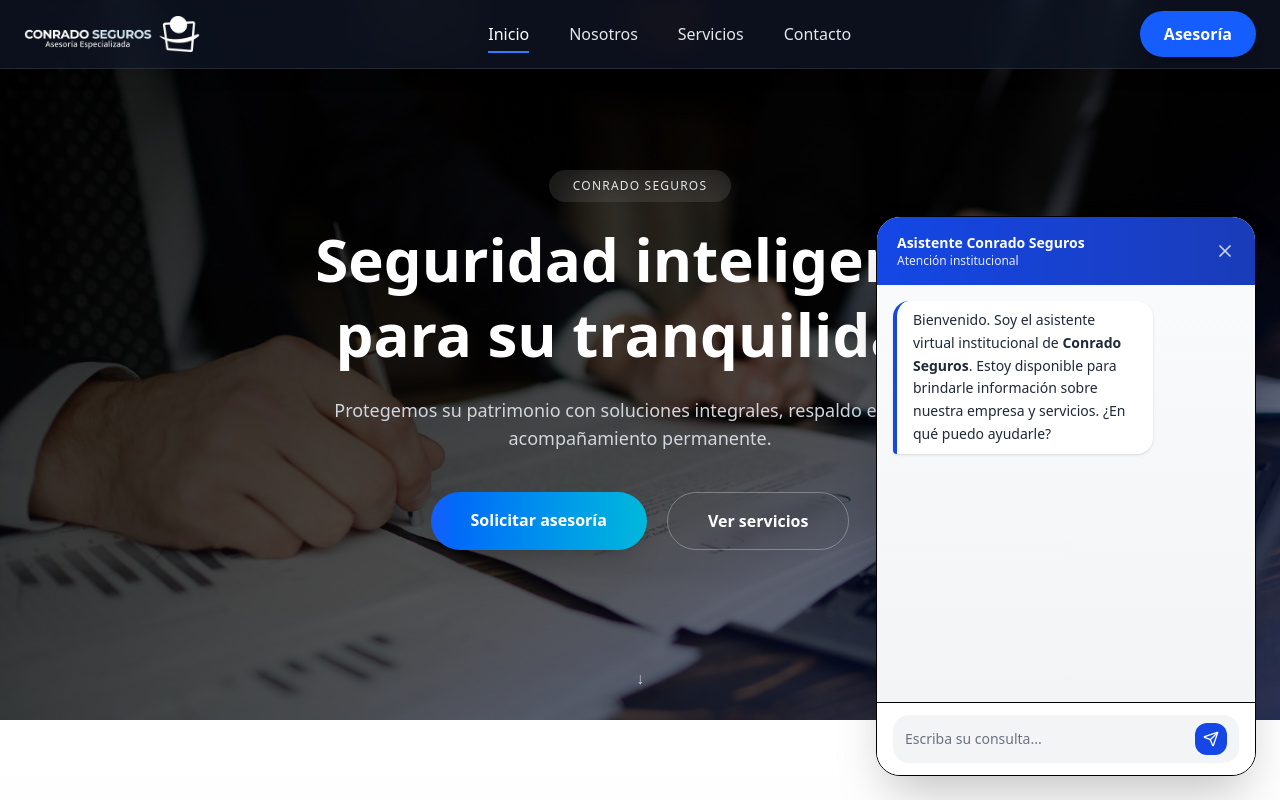
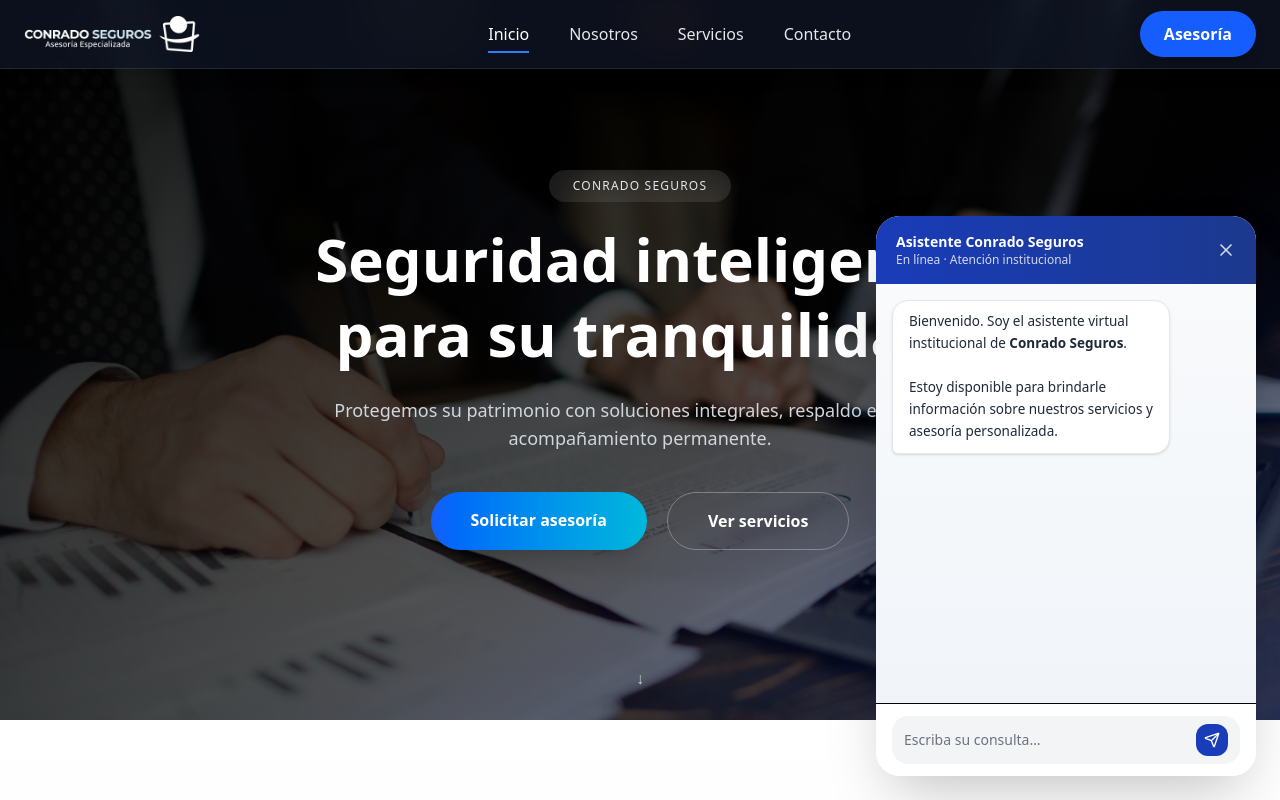
Before and after one commit to hdzambrano05/landing_page, a React (Vite) app in the folder frontend/: page / in a window 1280 px wide. Both pictures are taken after a click on the button 1228 px from the left and 748 px from the top of the page. Shown: the top 800 px of the page. Built offline with nearby package versions, Linux system fonts and the light colour scheme.

Commit message:
v.0.0.1.0

```diff
--- a/frontend/index.html
+++ b/frontend/index.html
@@ -2,7 +2,7 @@
 <html lang="en">
   <head>
     <meta charset="UTF-8" />
-    <link rel="icon" type="image/svg+xml" href="/img/icon.png" />
+    <link rel="icon" type="image/svg+xml" href="/img/icono.png" />
     <meta name="description" content="Conrado Seguros" />
     <meta name="author" content="Harold Zambrano" />
     <meta name="viewport" content="width=device-width, initial-scale=1.0" />
--- a/frontend/src/components/ChatBot.jsx
+++ b/frontend/src/components/ChatBot.jsx
@@ -2,7 +2,7 @@
 import { MessageCircle, X, Send } from "lucide-react"
 
 /* =======================
-   FORMATO DE TEXTO (NEGRILLA)
+   FORMATO TEXTO
 ======================= */
 const formatMessage = (text) => {
     return text
@@ -16,7 +16,7 @@
         {
             role: "assistant",
             content:
-                "Bienvenido. Soy el asistente virtual institucional de **Conrado Seguros**. Estoy disponible para brindarle información sobre nuestra empresa y servicios. ¿En qué puedo ayudarle?",
+                "Bienvenido. Soy el asistente virtual institucional de **Conrado Seguros**.\n\nEstoy disponible para brindarle información sobre nuestros servicios y asesoría personalizada.",
         },
     ])
     const [input, setInput] = useState("")
@@ -24,9 +24,6 @@
 
     const messagesEndRef = useRef(null)
 
-    /* =======================
-       AUTO SCROLL
-    ======================= */
     useEffect(() => {
         messagesEndRef.current?.scrollIntoView({ behavior: "smooth" })
     }, [messages, loading])
@@ -57,7 +54,7 @@
                 {
                     role: "assistant",
                     content:
-                        "Ha ocurrido un error al procesar su solicitud. Por favor intente nuevamente.",
+                        "Ocurrió un inconveniente al procesar su solicitud. Por favor, intente nuevamente.",
                 },
             ])
         } finally {
@@ -67,40 +64,39 @@
 
     return (
         <>
-            {/* =======================
-                BOTÓN FLOTANTE
-            ======================= */}
+            {/* BOTÓN FLOTANTE */}
             {!open && (
                 <button
                     onClick={() => setOpen(true)}
                     className="fixed bottom-6 right-6 z-50
-                    w-14 h-14 rounded-full bg-blue-700 text-white
-                    flex items-center justify-center shadow-xl
+                    w-14 h-14 rounded-full
+                    bg-gradient-to-br from-blue-700 to-blue-900
+                    text-white shadow-2xl
+                    flex items-center justify-center
                     hover:scale-105 transition"
                 >
                     <MessageCircle className="w-7 h-7" />
                 </button>
             )}
 
-            {/* =======================
-                CHAT
-            ======================= */}
+            {/* CHAT */}
             {open && (
                 <div
                     className="fixed bottom-6 right-6 z-50
                     w-[380px] h-[560px]
-                    bg-white rounded-3xl shadow-2xl border
-                    flex flex-col overflow-hidden"
+                    rounded-3xl overflow-hidden
+                    shadow-[0_25px_60px_-15px_rgba(0,0,0,0.25)]
+                    bg-white flex flex-col"
                 >
                     {/* HEADER */}
-                    <div className="bg-gradient-to-r from-blue-700 to-blue-800
-                        text-white px-5 py-4 flex justify-between items-center">
+                    <div className="bg-gradient-to-r from-blue-800 to-blue-900
+                        px-5 py-4 text-white flex justify-between items-center">
                         <div>
                             <p className="font-semibold text-sm">
                                 Asistente Conrado Seguros
                             </p>
-                            <p className="text-xs opacity-90">
-                                Atención institucional
+                            <p className="text-xs opacity-80">
+                                En línea · Atención institucional
                             </p>
                         </div>
                         <button onClick={() => setOpen(false)}>
@@ -109,8 +105,8 @@
                     </div>
 
                     {/* MENSAJES */}
-                    <div className="flex-1 px-4 py-4 space-y-3 overflow-y-auto
-                        bg-gradient-to-b from-gray-50 to-gray-100 text-sm">
+                    <div className="flex-1 px-4 py-4 space-y-4 overflow-y-auto
+                        bg-gradient-to-b from-slate-50 to-slate-100 text-sm">
 
                         {messages.map((msg, i) => (
                             <div
@@ -122,13 +118,15 @@
                             >
                                 <div
                                     className={`
-                                        inline-block max-w-[75%]
-                                        px-4 py-2 leading-relaxed
-                                        whitespace-pre-wrap break-words
-                                        animate-[fadeIn_0.25s_ease-out]
+                                        inline-block max-w-[80%]
+                                        px-4 py-2.5
+                                        rounded-2xl
+                                        leading-relaxed
+                                        shadow-sm
+                                        text-[13.5px]
                                         ${msg.role === "user"
-                                            ? "bg-blue-700 text-white rounded-2xl rounded-br-sm shadow-md"
-                                            : "bg-white text-gray-800 rounded-2xl rounded-bl-sm shadow-sm border-l-4 border-blue-700"
+                                            ? "bg-blue-800 text-white rounded-br-md"
+                                            : "bg-white text-gray-800 border border-gray-200 rounded-bl-md"
                                         }
                                     `}
                                 >
@@ -142,8 +140,8 @@
                         ))}
 
                         {loading && (
-                            <div className="inline-block bg-white px-4 py-2
-                                rounded-xl shadow-sm text-gray-500 text-xs">
+                            <div className="flex items-center gap-2 text-xs text-gray-500">
+                                <span className="w-2 h-2 bg-blue-700 rounded-full animate-pulse"></span>
                                 Redactando respuesta…
                             </div>
                         )}
@@ -152,24 +150,26 @@
                     </div>
 
                     {/* INPUT */}
-                    <div className="border-t px-4 py-3 bg-white">
+                    <div className="border-t bg-white px-4 py-3">
                         <div className="flex items-center gap-2
                             bg-gray-100 rounded-2xl px-3 py-2
-                            focus-within:ring-2 focus-within:ring-blue-700">
+                            focus-within:ring-2 focus-within:ring-blue-800">
                             <input
                                 value={input}
                                 onChange={(e) => setInput(e.target.value)}
                                 onKeyDown={(e) =>
                                     e.key === "Enter" && sendMessage()
                                 }
-                                placeholder="Escriba su consulta..."
-                                className="flex-1 bg-transparent text-sm
-                                outline-none text-gray-800 placeholder-gray-500"
+                                placeholder="Escriba su consulta…"
+                                className="flex-1 bg-transparent
+                                outline-none text-sm
+                                text-gray-800 placeholder-gray-500"
                             />
                             <button
                                 onClick={sendMessage}
-                                className="bg-blue-700 text-white
-                                p-2 rounded-xl hover:bg-blue-800 transition"
+                                className="bg-blue-800 text-white
+                                p-2 rounded-xl
+                                hover:bg-blue-900 transition"
                             >
                                 <Send className="w-4 h-4" />
                             </button>
```
Also changed, not shown: frontend/public/img/icono.png (added), 1 other file (tests, documents, lock files or other folders).
